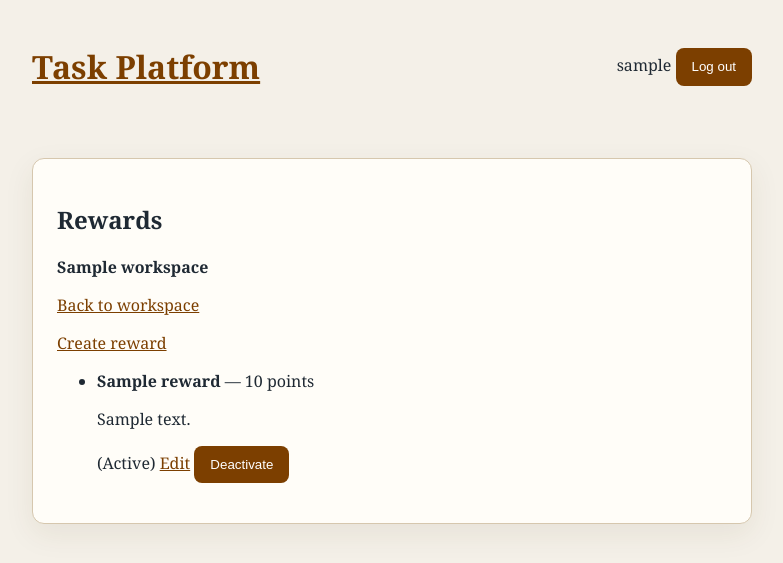
After one commit to imend35/collaborative_task_reward_management_platform, a Django app: page /workspaces/1/rewards/ in a window 1280 px wide. The commit adds this page. Shown: the top 563 px of the page, without its empty margins (248-1031 px from the left). Run offline with Django 5.2, Linux system fonts and the light colour scheme; a user stored in the database is signed in; tables that the repository leaves empty hold one stand-in row (values such as "Sample post").

Commit message:
feat: add reward catalog management

```diff
--- a/tasks/models.py
+++ b/tasks/models.py
@@ -1,4 +1,5 @@
 from django.conf import settings
+from django.core.validators import MinValueValidator
 from django.db import models
 
 
@@ -154,6 +155,30 @@ class ScoringRule(TimestampedModel):
 
     def __str__(self):
         return f"{self.workspace} {self.frequency}/{self.difficulty}"
+
+
+class Reward(TimestampedModel):
+    workspace = models.ForeignKey(
+        Workspace,
+        on_delete=models.CASCADE,
+        related_name="rewards",
+    )
+    name = models.CharField(max_length=255)
+    description = models.TextField(blank=True)
+    required_points = models.IntegerField(validators=[MinValueValidator(0)])
+    is_active = models.BooleanField(default=True)
+
+    class Meta:
+        ordering = ["workspace_id", "name", "id"]
+        constraints = [
+            models.CheckConstraint(
+                condition=models.Q(required_points__gte=0),
+                name="reward_required_points_non_negative",
+            )
+        ]
+
+    def __str__(self):
+        return self.name
 
 
 class TaskTemplate(TimestampedModel):
--- a/tasks/urls.py
+++ b/tasks/urls.py
@@ -7,6 +7,10 @@ from .views import (
     workspace_create,
     workspace_detail,
     workspace_scoreboard,
+    workspace_reward_list,
+    reward_create,
+    reward_edit,
+    reward_toggle,
     workspace_gamification_settings,
     workspace_list,
     workspace_membership_add,
@@ -35,6 +39,10 @@ urlpatterns = [
     path("workspaces/create/", workspace_create, name="workspace-create"),
     path("workspaces/<int:pk>/", workspace_detail, name="workspace-detail"),
     path("workspaces/<int:pk>/scoreboard/", workspace_scoreboard, name="workspace-scoreboard"),
+    path("workspaces/<int:pk>/rewards/", workspace_reward_list, name="workspace-reward-list"),
+    path("workspaces/<int:pk>/rewards/create/", reward_create, name="reward-create"),
+    path("workspaces/<int:pk>/rewards/<int:reward_id>/edit/", reward_edit, name="reward-edit"),
+    path("workspaces/<int:pk>/rewards/<int:reward_id>/toggle/", reward_toggle, name="reward-toggle"),
     path(
         "workspaces/<int:pk>/settings/gamification/",
         workspace_gamification_settings,
--- a/tasks/views.py
+++ b/tasks/views.py
@@ -9,6 +9,7 @@ from .forms import (
     AvailableTaskInstanceForm,
     ManagerTaskAssignmentForm,
     ReassignIncompleteTaskForm,
+    RewardForm,
     TaskTemplateForm,
     UserRegistrationForm,
     WorkspaceGamificationSettingsForm,
@@ -17,7 +18,7 @@ from .forms import (
     WorkspaceMembershipRoleForm,
     scoring_rule_formset,
 )
-from .models import Membership, MembershipRole, TaskAssignment, TaskStatus, TaskTemplate, Workspace
+from .models import Membership, MembershipRole, Reward, TaskAssignment, TaskStatus, TaskTemplate, Workspace
 from .services import (
     add_existing_user_to_workspace,
     create_available_task_assignment,
@@ -32,6 +33,10 @@ from .services import (
     update_workspace_gamification_settings,
     update_workspace_scoring_rules,
     get_workspace_scoreboard,
+    create_reward,
+    get_workspace_rewards,
+    set_reward_active,
+    update_reward,
     self_select_available_task,
     reject_pending_task,
     reassign_incomplete_task,
@@ -121,6 +126,7 @@ def workspace_detail(request, pk):
             "can_manage_gamification": user_can_manage_gamification(current_membership),
             "can_manage_task_templates": user_can_manage_task_templates(current_membership),
             "can_manage_task_assignments": user_can_manage_task_assignments(current_membership),
+            "can_manage_rewards": user_can_manage_gamification(current_membership) and workspace.gamification_enabled,
             "scoring_rules": workspace.scoring_rules.all(),
         },
     )
@@ -136,6 +142,80 @@ def workspace_scoreboard(request, pk):
         "tasks/workspace_scoreboard.html",
         {"workspace": workspace, "scoreboard": scoreboard},
     )
+
+
+@login_required
+def workspace_reward_list(request, pk):
+    workspace = get_workspace_for_member(user=request.user, pk=pk)
+    current_membership = get_workspace_membership_for_user(user=request.user, workspace=workspace)
+    can_manage_rewards = user_can_manage_gamification(current_membership) and workspace.gamification_enabled
+    rewards = (
+        get_workspace_rewards(workspace=workspace, include_inactive=can_manage_rewards)
+        if workspace.gamification_enabled
+        else Reward.objects.none()
+    )
+    return render(
+        request,
+        "tasks/reward_list.html",
+        {
+            "workspace": workspace,
+            "rewards": rewards,
+            "gamification_enabled": workspace.gamification_enabled,
+            "can_manage_rewards": can_manage_rewards,
+        },
+    )
+
+
+def _require_reward_management_view_access(*, membership, workspace):
+    require_gamification_management_access(membership=membership)
+    if not workspace.gamification_enabled:
+        raise PermissionDenied("Rewards can only be managed when gamification is enabled.")
+
+
+@login_required
+def reward_create(request, pk):
+    workspace = get_workspace_for_member(user=request.user, pk=pk)
+    current_membership = get_workspace_membership_for_user(user=request.user, workspace=workspace)
+    _require_reward_management_view_access(membership=current_membership, workspace=workspace)
+    if request.method == "POST":
+        form = RewardForm(request.POST)
+        if form.is_valid():
+            create_reward(actor_membership=current_membership, workspace=workspace, **form.cleaned_data)
+            return redirect("workspace-reward-list", pk=workspace.pk)
+    else:
+        form = RewardForm()
+    return render(request, "tasks/reward_form.html", {"workspace": workspace, "form": form})
+
+
+@login_required
+def reward_edit(request, pk, reward_id):
+    workspace = get_workspace_for_member(user=request.user, pk=pk)
+    current_membership = get_workspace_membership_for_user(user=request.user, workspace=workspace)
+    _require_reward_management_view_access(membership=current_membership, workspace=workspace)
+    reward = get_object_or_404(Reward, pk=reward_id, workspace=workspace)
+    if request.method == "POST":
+        form = RewardForm(request.POST, instance=reward)
+        if form.is_valid():
+            update_reward(actor_membership=current_membership, reward=reward, **form.cleaned_data)
+            return redirect("workspace-reward-list", pk=workspace.pk)
+    else:
+        form = RewardForm(instance=reward)
+    return render(request, "tasks/reward_form.html", {"workspace": workspace, "form": form, "reward": reward})
+
+
+@login_required
+@require_POST
+def reward_toggle(request, pk, reward_id):
+    workspace = get_workspace_for_member(user=request.user, pk=pk)
+    current_membership = get_workspace_membership_for_user(user=request.user, workspace=workspace)
+    _require_reward_management_view_access(membership=current_membership, workspace=workspace)
+    reward = get_object_or_404(Reward, pk=reward_id, workspace=workspace)
+    set_reward_active(
+        actor_membership=current_membership,
+        reward=reward,
+        is_active=not reward.is_active,
+    )
+    return redirect("workspace-reward-list", pk=workspace.pk)
 
 
 @login_required
--- /dev/null
+++ b/templates/tasks/reward_list.html
@@ -0,0 +1,35 @@
+{% extends "base.html" %}
+
+{% block title %}Rewards{% endblock %}
+
+{% block content %}
+<h2>Rewards</h2>
+<p><strong>{{ workspace.name }}</strong></p>
+<p><a href="{% url 'workspace-detail' workspace.pk %}">Back to workspace</a></p>
+
+{% if not gamification_enabled %}
+    <p>Rewards are unavailable while gamification is disabled.</p>
+{% else %}
+    {% if can_manage_rewards %}
+        <p><a href="{% url 'reward-create' workspace.pk %}">Create reward</a></p>
+    {% endif %}
+    <ul>
+        {% for reward in rewards %}
+            <li>
+                <strong>{{ reward.name }}</strong> — {{ reward.required_points }} points
+                {% if reward.description %}<p>{{ reward.description }}</p>{% endif %}
+                {% if can_manage_rewards %}
+                    {% if reward.is_active %}(Active){% else %}(Inactive){% endif %}
+                    <a href="{% url 'reward-edit' workspace.pk reward.pk %}">Edit</a>
+                    <form method="post" action="{% url 'reward-toggle' workspace.pk reward.pk %}" style="display:inline">
+                        {% csrf_token %}
+                        <button type="submit">{% if reward.is_active %}Deactivate{% else %}Activate{% endif %}</button>
+                    </form>
+                {% endif %}
+            </li>
+        {% empty %}
+            <li>No active rewards are available.</li>
+        {% endfor %}
+    </ul>
+{% endif %}
+{% endblock %}
--- a/templates/tasks/workspace_detail.html
+++ b/templates/tasks/workspace_detail.html
@@ -12,6 +12,9 @@
 <p>Reward system: {% if workspace.reward_system_enabled %}Enabled{% else %}Disabled{% endif %}</p>
 <p><a href="{% url 'member-available-task-list' workspace.pk %}">View available tasks</a></p>
 <p><a href="{% url 'workspace-scoreboard' workspace.pk %}">View scoreboard</a></p>
+{% if workspace.gamification_enabled %}
+    <p><a href="{% url 'workspace-reward-list' workspace.pk %}">View rewards</a></p>
+{% endif %}
 {% if scoring_rules %}
     <h3>Scoring Rules</h3>
     <ul>
@@ -26,6 +29,9 @@
 {% if can_manage_gamification %}
     <p><a href="{% url 'workspace-gamification-settings' workspace.pk %}">Manage gamification settings</a></p>
 {% endif %}
+{% if can_manage_rewards %}
+    <p><a href="{% url 'workspace-reward-list' workspace.pk %}">Manage rewards</a></p>
+{% endif %}
 {% if can_manage_task_templates %}
     <p><a href="{% url 'task-template-list' workspace.pk %}">Manage task templates</a></p>
 {% endif %}
```
Also changed, not shown: tasks/forms.py (+19 -0 lines), tasks/services.py (+81 -0 lines), tasks/tests.py (+123 -0 lines), templates/tasks/reward_form.html (added, +14 -0 lines), tasks/migrations/0008_reward.py (added).
